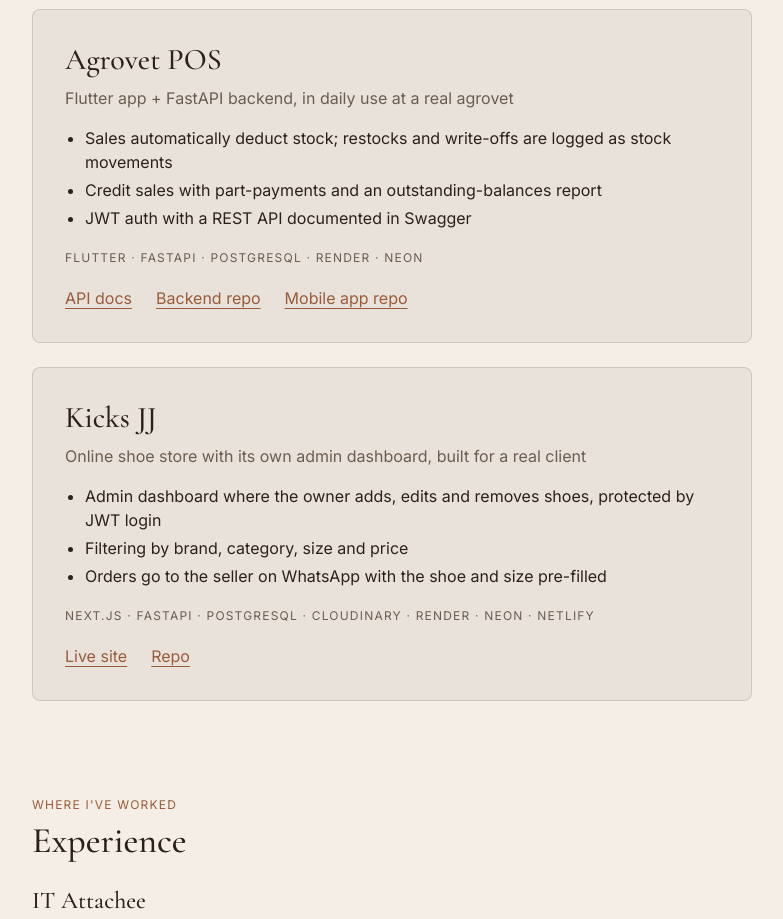
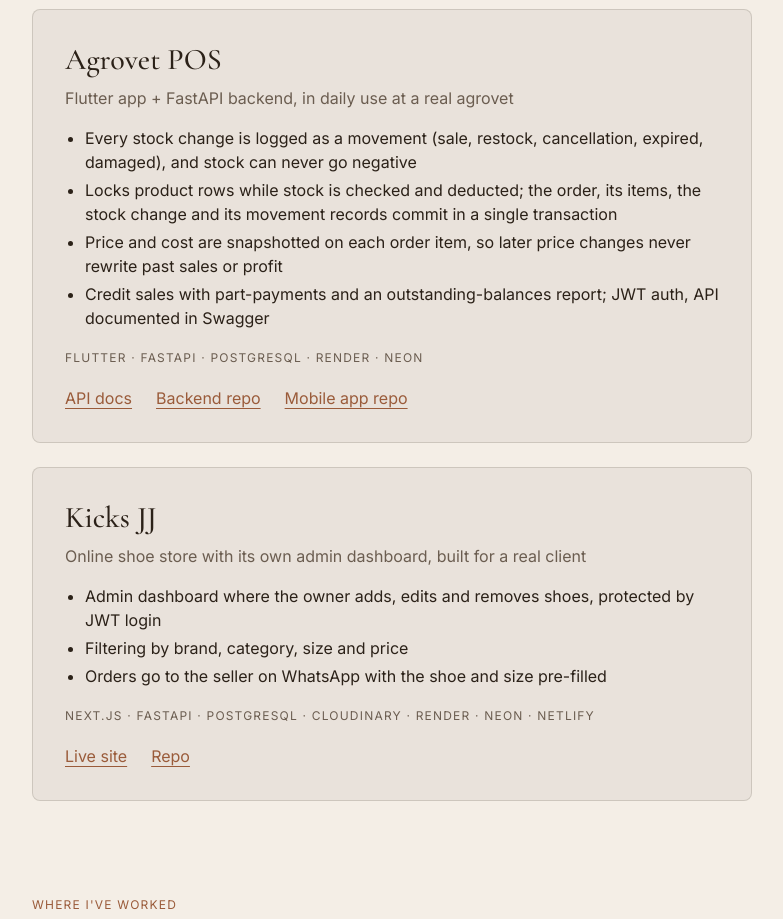
Before and after one commit to KingN3V/nevportfolio, a Next.js app: page / in a window 1280 px wide. Shown: the part 1320-2239 px from the top of the page, without its empty margins (248-1031 px from the left). Built offline with nearby package versions, Linux system fonts and the light colour scheme.

Commit message:
Upgrade Agrovet POS card bullets

```diff
--- a/app/page.tsx
+++ b/app/page.tsx
@@ -84,9 +84,10 @@ export default function Home() {
             title="Agrovet POS"
             tagline="Flutter app + FastAPI backend, in daily use at a real agrovet"
             points={[
-              "Sales automatically deduct stock; restocks and write-offs are logged as stock movements",
-              "Credit sales with part-payments and an outstanding-balances report",
-              "JWT auth with a REST API documented in Swagger",
+              "Every stock change is logged as a movement (sale, restock, cancellation, expired, damaged), and stock can never go negative",
+              "Locks product rows while stock is checked and deducted; the order, its items, the stock change and its movement records commit in a single transaction",
+              "Price and cost are snapshotted on each order item, so later price changes never rewrite past sales or profit",
+              "Credit sales with part-payments and an outstanding-balances report; JWT auth, API documented in Swagger",
             ]}
             stack="Flutter · FastAPI · PostgreSQL · Render · Neon"
             links={[
```
